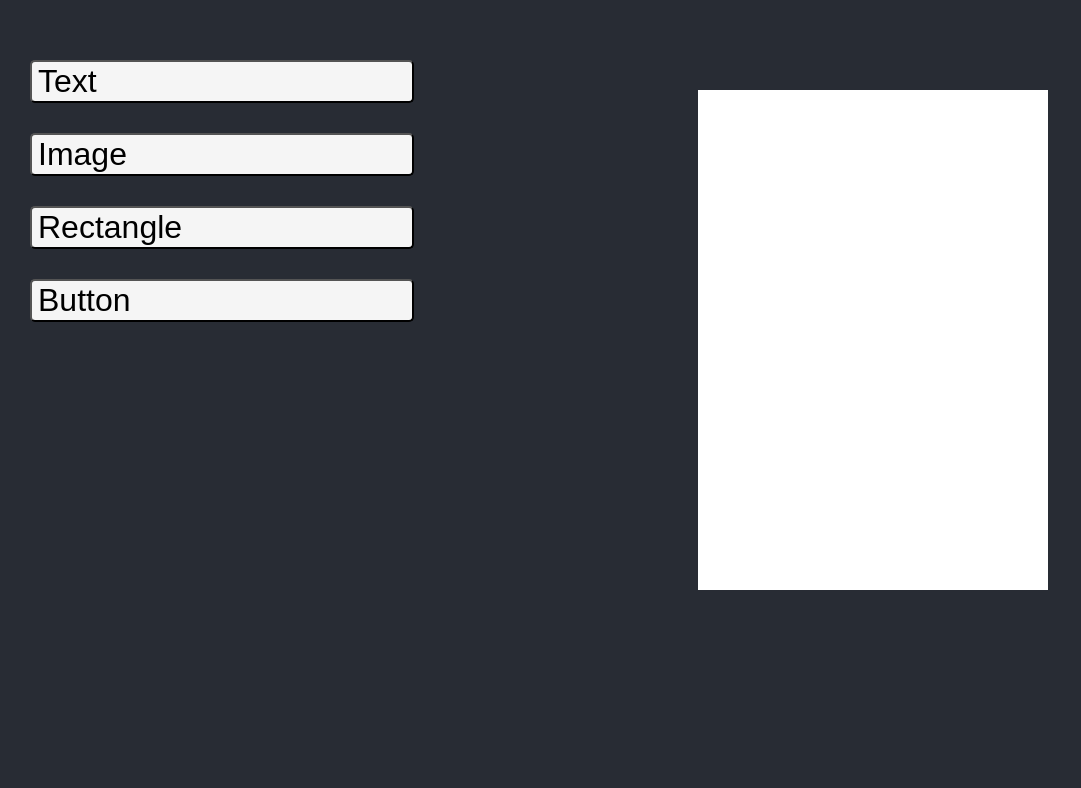
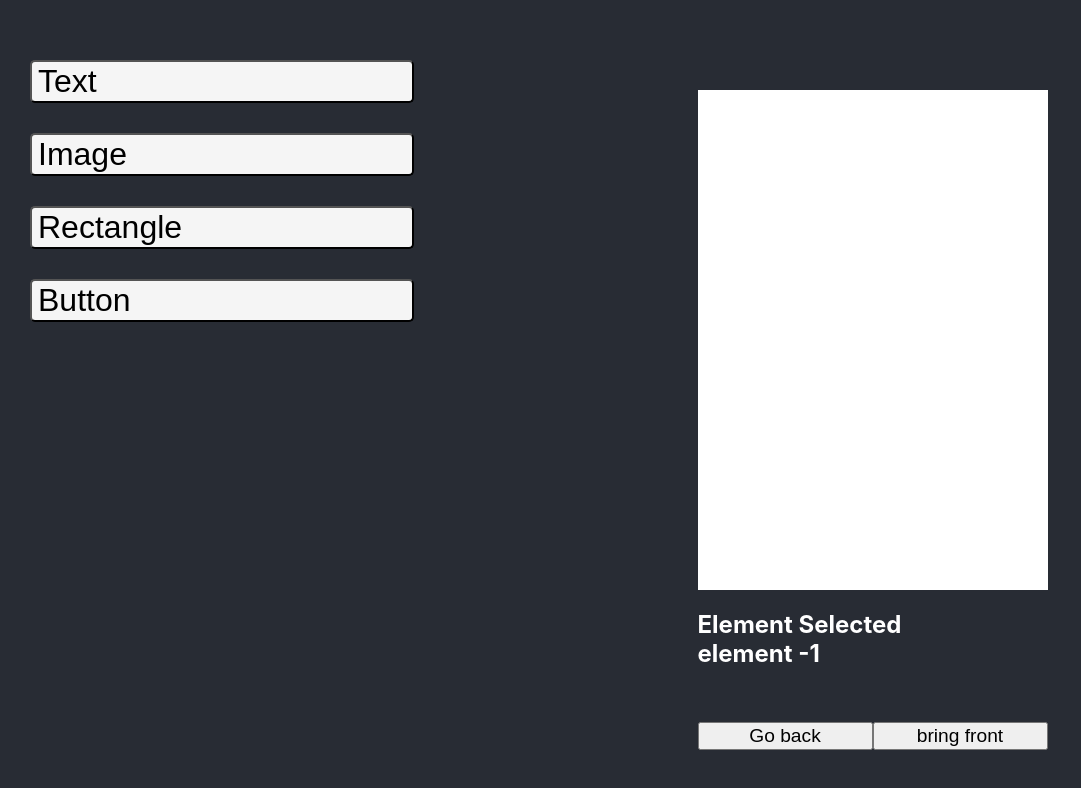
Before and after one commit to adityasreeram007/freeform-editor, a React (Create React App) app: page / in a window 1280 px wide. Shown: the top 788 px of the page, without its empty margins (0-1081 px from the left). Built offline with nearby package versions, Linux system fonts and the light colour scheme.

Commit message:
stacking

```diff
--- a/src/App.css
+++ b/src/App.css
@@ -92,7 +92,7 @@ background-color: white;
 
 
 }
-.setpos:hover{
+.setpos:active{
 
   outline:1px solid blue;
   /* box-sizing: border-box; */
@@ -157,3 +157,11 @@ background-color: white;
   position:absolute;
   background-color: red;
 }
+.selected{
+  color:white;
+}
+.frontbackbuttons{
+  width: 50%;
+ margin-top: 10%;
+ font-size: larger;
+}
--- a/src/components/Dragabble.jsx
+++ b/src/components/Dragabble.jsx
@@ -19,7 +19,7 @@ var Dragabble=ComposedComponent => class  extends Component{
 
       }
       disableDragabble=()=>{
-        console.log("mouseup")
+       // console.log("mouseup")
         this.setState({
           Dragabble:false
         })
@@ -46,12 +46,12 @@ var Dragabble=ComposedComponent => class  extends Component{
           var rightx=0
           var centerx=0
         var ydata=data.y
-        console.log(this.props.elements)
+      //  console.log(this.props.elements)
       for (var element in this.props.elements){
-        console.log("events")
-        console.log(this.props.elements[element],data.x)
+      //  console.log("events")
+       // console.log(this.props.elements[element],data.x)
          if(element!=this.state.id){
-          console.log(this.props.elements[element])
+        //  console.log(this.props.elements[element])
         if(this.props.elements[element].x>data.x-5 && this.props.elements[element].x<data.x+5)//left left
         {
          xdata=this.props.elements[element].x
@@ -213,11 +213,11 @@ var Dragabble=ComposedComponent => class  extends Component{
 
       this.setState({
         axis:"both",
-        zindex:this.state.max+1,
+        zindex:this.props.maxindex+1,
 
       })
       console.log("zind "+this.state.zindex,this.props.maxindex)
-      this.props.setOffset(this.state.id,data.node.offsetWidth,data.node.offsetHeight,this.state.max+1)
+      this.props.setOffset(this.state.id,data.node.offsetWidth,data.node.offsetHeight,this.props.maxindex+1)
 
 
     }
--- a/src/components/Editor.jsx
+++ b/src/components/Editor.jsx
@@ -17,7 +17,8 @@ class Editor extends Component{
         centerline:false,
         leftverticalx:0,
         rightverticalx:0,
-        centerlinex:0
+        centerlinex:0,
+        selected:"element -1"
 
 
     }
@@ -33,8 +34,8 @@ class Editor extends Component{
           })
     }
     showlines=(leftv,centerv,rightv,leftx,centerx,rightx)=>{
-        console.log("centers asda")
-        console.log(leftv,centerv,rightv,leftx,centerx,rightx)
+     //   console.log("centers asda")
+     //   console.log(leftv,centerv,rightv,leftx,centerx,rightx)
         this.setState({
             leftverticalline:leftv,
             rightverticalline:rightv,
@@ -174,6 +175,11 @@ class Editor extends Component{
 
             {this.renderElements()}
            </div>
+           <div className="selected">
+               <h2> Element Selected <br/>{this.state.selected}</h2>
+               <button className="frontbackbuttons">Go back</button>
+               <button className="frontbackbuttons">bring front</button>
+           </div>
            </>
         )
     }
```
Also changed, not shown: 1 other file (tests, documents, lock files or other folders).
